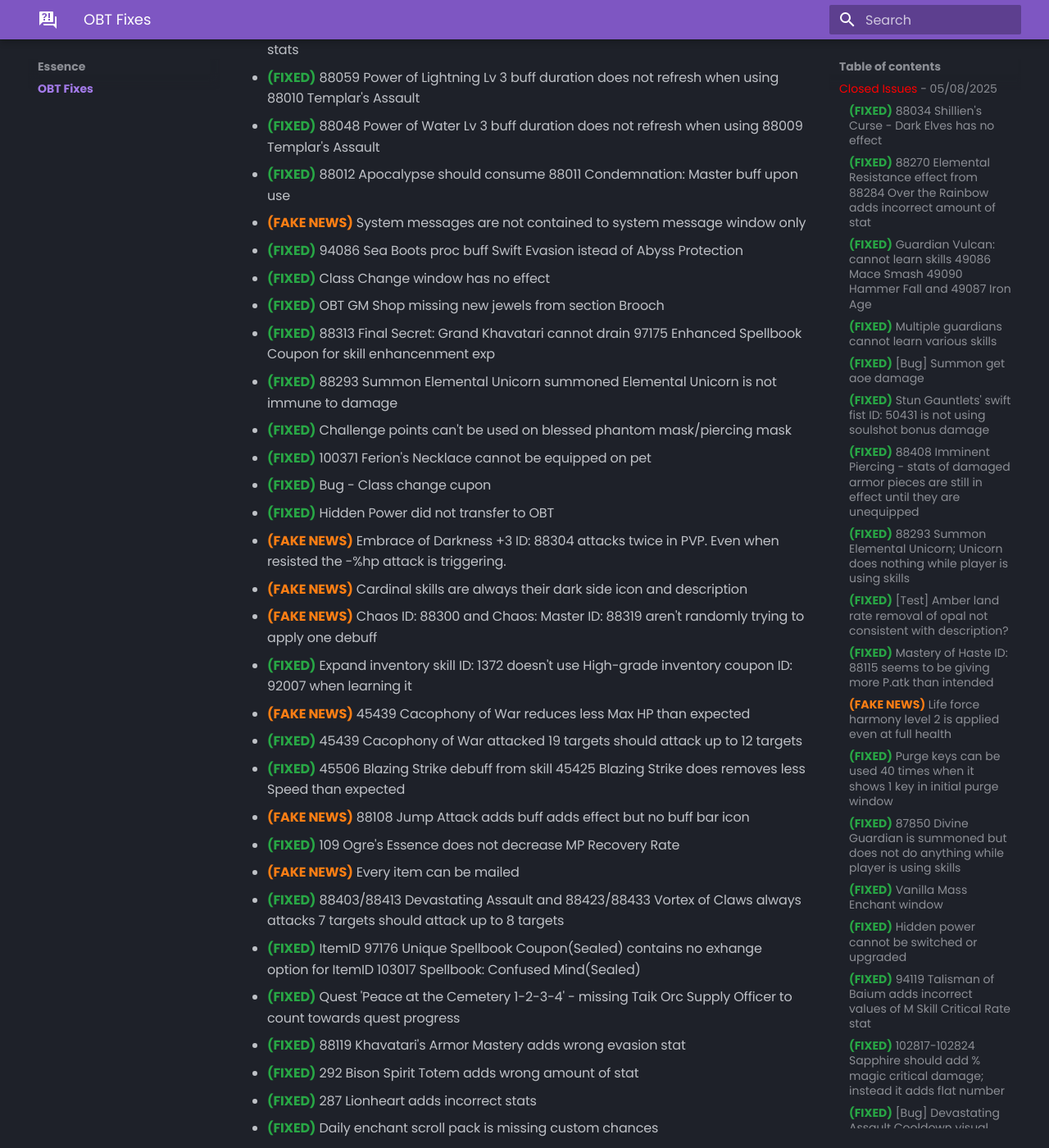
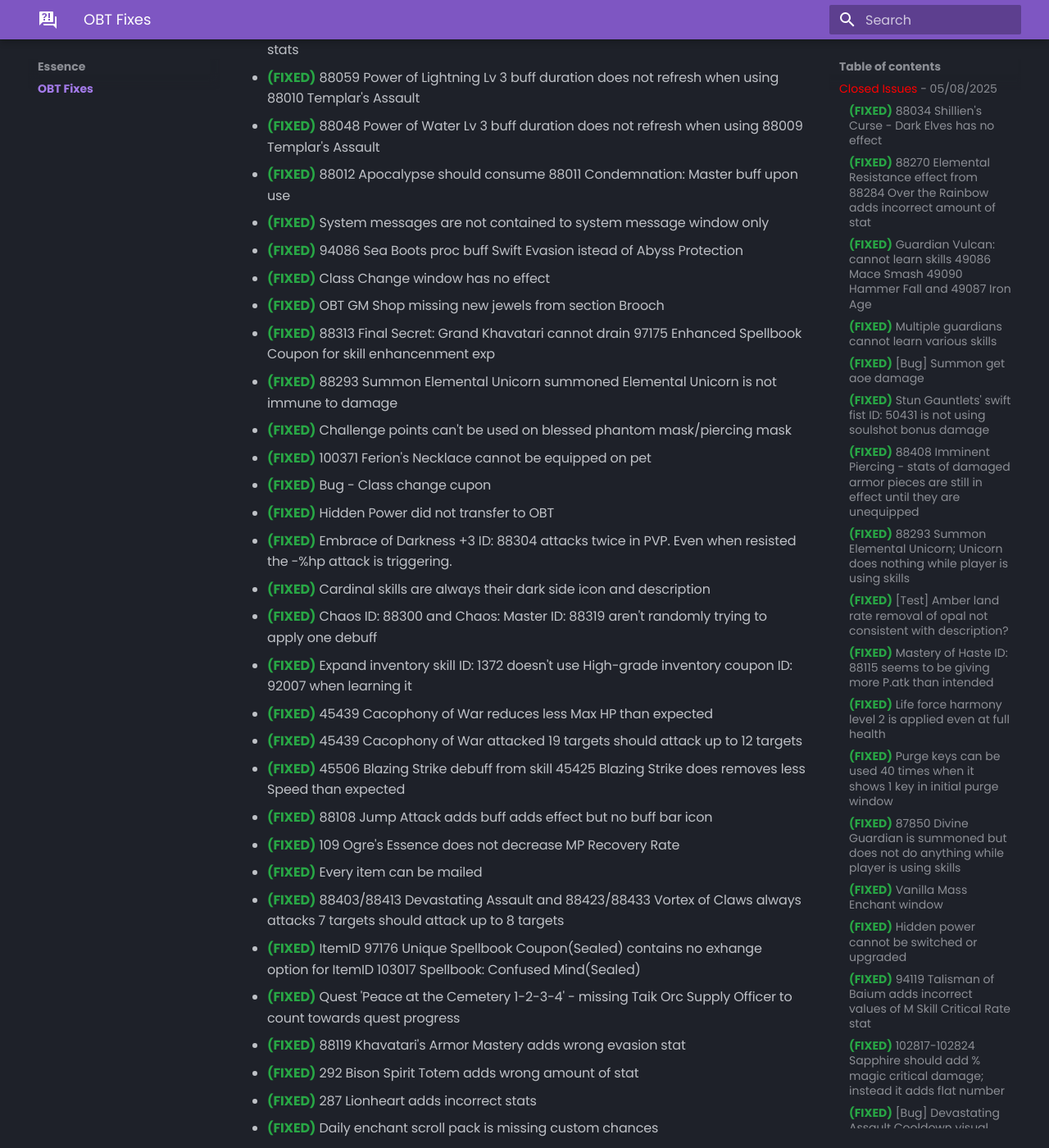
Before and after one commit to tab1-web/faq, an MkDocs documentation site: the page built from docs/essence/fixed_issues.md, in a window 1280 px wide and 1400 px high, scrolled down 2057 px. Shown: the whole window at 82% size. Built offline with MkDocs 1.6.1 and Material for MkDocs 9.7.7, drawn with Linux system fonts in a browser that asks for light colours; some web fonts are replaced; some of the changed text lies outside the part shown.

Commit message:
removing tags to make them fixed

```diff
--- a/docs/essence/fixed_issues.md
+++ b/docs/essence/fixed_issues.md
@@ -57,7 +57,7 @@ Everything on this list is **fixed**{style="color:#28a745;"}, not all **fake new
 - ### (FIXED) 88293 Summon Elemental Unicorn; Unicorn does nothing while player is using skills
 - ### (FIXED) [Test] Amber land rate removal of opal not consistent with description?
 - ### (FIXED) Mastery of Haste ID: 88115 seems to be giving more P.atk than intended
-- ### (FAKE NEWS) Life force harmony level 2 is applied even at full health
+- ### (FIXED) Life force harmony level 2 is applied even at full health
 - ### (FIXED) Purge keys can be used 40 times when it shows 1 key in initial purge window
 - ### (FIXED) 87850 Divine Guardian is summoned but does not do anything while player is using skills
 - ### (FIXED) Vanilla Mass Enchant window
@@ -87,7 +87,7 @@ Everything on this list is **fixed**{style="color:#28a745;"}, not all **fake new
 - ### (FIXED) 88059 Power of Lightning Lv 3 buff duration does not refresh when using 88010 Templar's Assault
 - ### (FIXED) 88048 Power of Water Lv 3 buff duration does not refresh when using 88009 Templar's Assault
 - ### (FIXED) 88012 Apocalypse should consume 88011 Condemnation: Master buff upon use
-- ### (FAKE NEWS) System messages are not contained to system message window only
+- ### (FIXED) System messages are not contained to system message window only
 - ### (FIXED) 94086 Sea Boots proc buff Swift Evasion istead of Abyss Protection
 - ### (FIXED) Class Change window has no effect
 - ### (FIXED) OBT GM Shop missing new jewels from section Brooch
@@ -97,16 +97,16 @@ Everything on this list is **fixed**{style="color:#28a745;"}, not all **fake new
 - ### (FIXED) 100371 Ferion's Necklace cannot be equipped on pet
 - ### (FIXED) Bug - Class change cupon
 - ### (FIXED) Hidden Power did not transfer to OBT
-- ### (FAKE NEWS) Embrace of Darkness +3 ID: 88304 attacks twice in PVP. Even when resisted the -%hp attack is triggering.
-- ### (FAKE NEWS) Cardinal skills are always their dark side icon and description
-- ### (FAKE NEWS) Chaos ID: 88300 and Chaos: Master ID: 88319 aren't randomly trying to apply one debuff
+- ### (FIXED) Embrace of Darkness +3 ID: 88304 attacks twice in PVP. Even when resisted the -%hp attack is triggering.
+- ### (FIXED) Cardinal skills are always their dark side icon and description
+- ### (FIXED) Chaos ID: 88300 and Chaos: Master ID: 88319 aren't randomly trying to apply one debuff
 - ### (FIXED) Expand inventory skill ID: 1372 doesn't use High-grade inventory coupon ID: 92007 when learning it
-- ### (FAKE NEWS) 45439 Cacophony of War reduces less Max HP than expected
+- ### (FIXED) 45439 Cacophony of War reduces less Max HP than expected
 - ### (FIXED) 45439 Cacophony of War attacked 19 targets  should attack up to 12 targets
 - ### (FIXED) 45506 Blazing Strike debuff from skill 45425 Blazing Strike does removes less Speed than expected
-- ### (FAKE NEWS) 88108 Jump Attack adds buff adds effect but no buff bar icon
+- ### (FIXED) 88108 Jump Attack adds buff adds effect but no buff bar icon
 - ### (FIXED) 109 Ogre's Essence does not decrease MP Recovery Rate
-- ### (FAKE NEWS) Every item can be mailed
+- ### (FIXED) Every item can be mailed
 - ### (FIXED) 88403/88413 Devastating Assault and 88423/88433 Vortex of Claws always attacks 7 targets  should attack up to 8 targets
 - ### (FIXED) ItemID 97176 <Rare> Unique Spellbook Coupon(Sealed) contains no exhange option for ItemID 103017 <Rare> Spellbook: Confused Mind(Sealed)
 - ### (FIXED) Quest 'Peace at the Cemetery 1-2-3-4' - missing Taik Orc Supply Officer to count towards quest progress
@@ -127,21 +127,21 @@ Everything on this list is **fixed**{style="color:#28a745;"}, not all **fake new
 - ### (FIXED) Not so silent valley - 1 2 3 4 and 5 don't count Ancient Guard for quest completion
 - ### (FIXED) Sapphire jewels are being equipped on top body slot
 - ### (FIXED) Guaranteed skill enchantment items only work for 3 star ( heroic ) skills
-- ### (FAKE NEWS) Skill window does not show green tag on skills that are available to learn
+- ### (FIXED) Skill window does not show green tag on skills that are available to learn
 - ### (FIXED) 87160 Master of Aggression incorrectly upgrades 28 Aggression to 45051 Overwhelming Aggression
 - ### (FIXED) 88031 Thunder Master incorrectly upgrades 10094 Mass Lightning Strike to 87995 Shillen's Tempest
 - ### (FIXED) 88071 Water Master incorrectly upgrades skills
 - ### (FIXED) 87157 Master of Aggression does not correctly upgrade 28 Aggression
-- ### (FAKE NEWS) 45371 (1003) +3 Eva's Help does not show in 'Enchantment Extraction' Window
+- ### (FIXED) 45371 (1003) +3 Eva's Help does not show in 'Enchantment Extraction' Window
 - ### (FIXED) Skills upgraded by 47318 +3 Blessed by Eva show incorrectly when not under effect of this buff
-- ### (FAKE NEWS) 88080 (1003) +3 Templar's Power does not show in Enchantment extraction window
-- ### (FAKE NEWS) 88044 (1003) +3 Templar's Power does not show in Enchantment extraction window
+- ### (FIXED) 88080 (1003) +3 Templar's Power does not show in Enchantment extraction window
+- ### (FIXED) 88044 (1003) +3 Templar's Power does not show in Enchantment extraction window
 - ### (FIXED) 88060 Lightning Boost buff from 87993 Lightning Wave Break does not reduce damage
-- ### (FAKE NEWS) Abyss beam ID: 88306 doesn't attack twice.
+- ### (FIXED) Abyss beam ID: 88306 doesn't attack twice.
 - ### (FIXED) [Bug] Warg- Devastating Assault
-- ### (FAKE NEWS) 45284 (1003) Eva's Summoner +3 is not available for Enchantment Extraction
-- ### (FAKE NEWS) 88241 (1003) Elemental Mastery +3 does not show in Enchantment Extraction window
-- ### (FAKE NEWS) 45372 (1003) +3 Shillien's Help does not show in 'Enchantment Extraction' window
+- ### (FIXED) 45284 (1003) Eva's Summoner +3 is not available for Enchantment Extraction
+- ### (FIXED) 88241 (1003) Elemental Mastery +3 does not show in Enchantment Extraction window
+- ### (FIXED) 45372 (1003) +3 Shillien's Help does not show in 'Enchantment Extraction' window
 - ### (FIXED) 88284 Over the Rainbow does not get replaced by 88285 Over the Rainbow: Master when passive skill 88248 Fairy Rainbow: Master is learned
 - ### (FIXED) 88201 Elemental Shackles does not get visually upgraded to 88218/88232 Elemental Shackles when 88248 Fairy Rainbow is learned
 - ### (FIXED) 88217 Elemental Shackles attacked 11 targets  should attack up to 10
@@ -194,7 +194,7 @@ document.addEventListener('DOMContentLoaded', function() {
 
     const fakeNewsStyled = fixedStyled.replace(
       /\(FAKE NEWS\)/g,
-      '<span style="color: #fd7e14; font-weight: bold;">(FAKE NEWS)</span>'
+      '<span style="color: #fd7e14; font-weight: bold;">(FIXED)</span>'
     );
 
     if (fakeNewsStyled !== html) {
```
